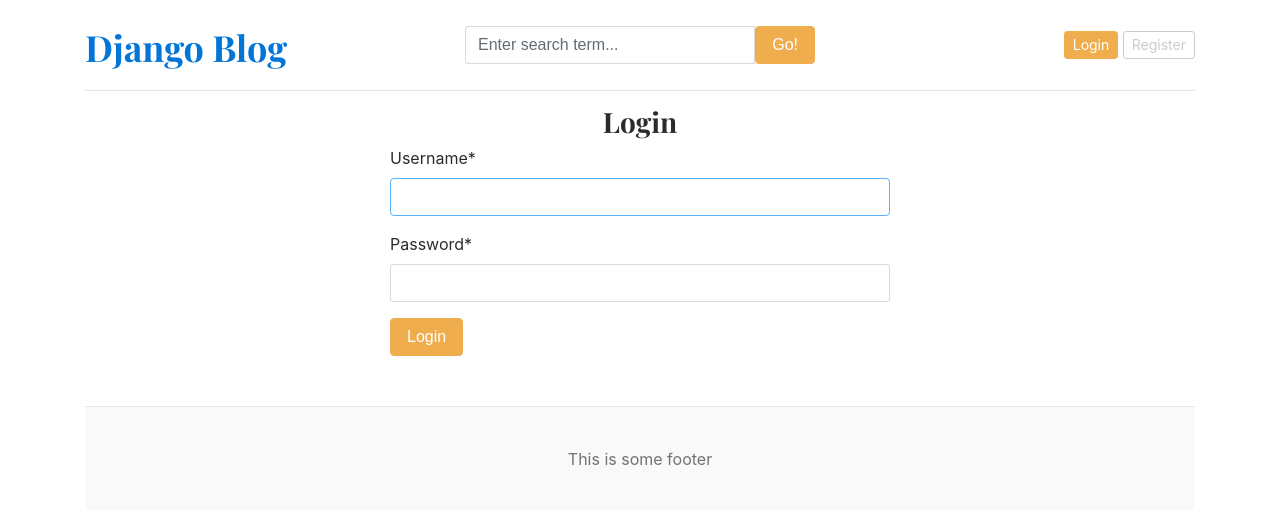
After one commit to Luis-Solano19/Django-BlogApp, a Django app: page /login/ in a window 1280 px wide. The commit adds this page. Shown: the top 510 px of the page. Run offline with Django 5.2, Linux system fonts and the light colour scheme; data that the repository does not hold is empty; some libraries are stand-ins or nearby versions.

Commit message:
Registration and Login

```diff
--- a/blog_main/urls.py
+++ b/blog_main/urls.py
@@ -26,9 +26,20 @@ urlpatterns = [
     path('admin/', admin.site.urls),
     path('', views.home, name='home'),
     path('category/', include('blogs.urls')),
-    path('<slug:slug>/', BlogViews.single_blog, name='single_blog'),
+    path('blog/<slug:slug>/', BlogViews.single_blog, name='single_blog'),
 
     # Search endpoint
     path('blogs/search/', BlogViews.search , name='search'),
 
+    # Register url patterns
+    path('register/', views.register , name='register'),
+
+    # Login url pattern
+    path('login/', views.login , name='login'),
+
+    #Log out
+    path('logout/', views.logout, name='logout'),
+
+
+
 ]+ static(settings.MEDIA_URL, document_root = settings.MEDIA_ROOT)
--- a/blog_main/views.py
+++ b/blog_main/views.py
@@ -1,6 +1,9 @@
-from django.shortcuts import render
+from django.shortcuts import redirect, render
 from assignments.models import About, SocialMedia
 from blogs.models import Blog
+from .forms import RegisterForm
+from django.contrib.auth.forms import AuthenticationForm
+from django.contrib import auth
 
 
 def home(request):
@@ -20,3 +23,52 @@ def home(request):
         'about': about_info,
     }
     return render(request, 'home.html', context=context)
+
+
+
+def register(request):
+    if request.method == "POST":
+        form = RegisterForm(request.POST)
+        if form.is_valid():
+            form.save()
+            return redirect('home')
+        else:
+            print(form.errors)
+
+    else:
+        form = RegisterForm()
+
+    context = {
+        'form':form
+    }
+    return render(request, 'register.html', context=context)
+
+
+def login(request):
+    if request.method == "POST":
+        form = AuthenticationForm(request, request.POST)
+        if form.is_valid():
+            username = form.cleaned_data['username']
+            password = form.cleaned_data['password']
+            # Returns User if exists.
+            user = auth.authenticate(username=username, password=password)
+            if user is not None:
+                auth.login(request, user)
+
+            return redirect('home')
+
+        else:
+            print(form.errors)
+    else:
+        # Provided by Django
+        form = AuthenticationForm()
+
+    context = {
+        'form': form,
+    }
+    return render(request, 'login.html', context=context)
+
+
+def logout(request):
+    auth.logout(request)
+    return redirect('home')
--- a/templates/base.html
+++ b/templates/base.html
@@ -27,8 +27,14 @@
               </form>
           </div>
           <div class="col-4 d-flex justify-content-end align-items-center">
-            <a class="btn btn-sm btn-warning" href="#">Login</a> &nbsp;
-            <a class="btn btn-sm btn-outline-secondary" href="#">Register</a>
+            {% if not user.is_authenticated %}
+              <a class="btn btn-sm btn-warning" href=" {% url 'login' %} ">Login</a> &nbsp;
+              <a class="btn btn-sm btn-outline-secondary" href=" {% url 'register' %} ">Register</a>
+            {% else %}
+              <span>You are logged in as: {{ user | title }} </span>
+              &emsp;
+              <span><a href="{% url 'logout' %}">Log out</a></span>
+            {% endif %}
           </div>
         </div>
       </header>
--- /dev/null
+++ b/templates/login.html
@@ -0,0 +1,11 @@
+{% extends 'base.html' %}
+
+{% block content %}
+{% load crispy_forms_tags %}
+    <h3 class="text-center">Login</h3>
+    <form action=" {% url 'login' %} " method="POST" style="width: 500px; margin: auto; margin-bottom: 50px;">
+        {% csrf_token %}
+        {{ form | crispy }}
+        <button type="submit" class="btn btn-warning" >Login</button>
+    </form>
+{% endblock %}
```
Also changed, not shown: blog_main/forms.py (added, +11 -0 lines), blog_main/settings.py (+8 -0 lines), templates/blog.html (+1 -11 lines), templates/register.html (added, +13 -0 lines).
